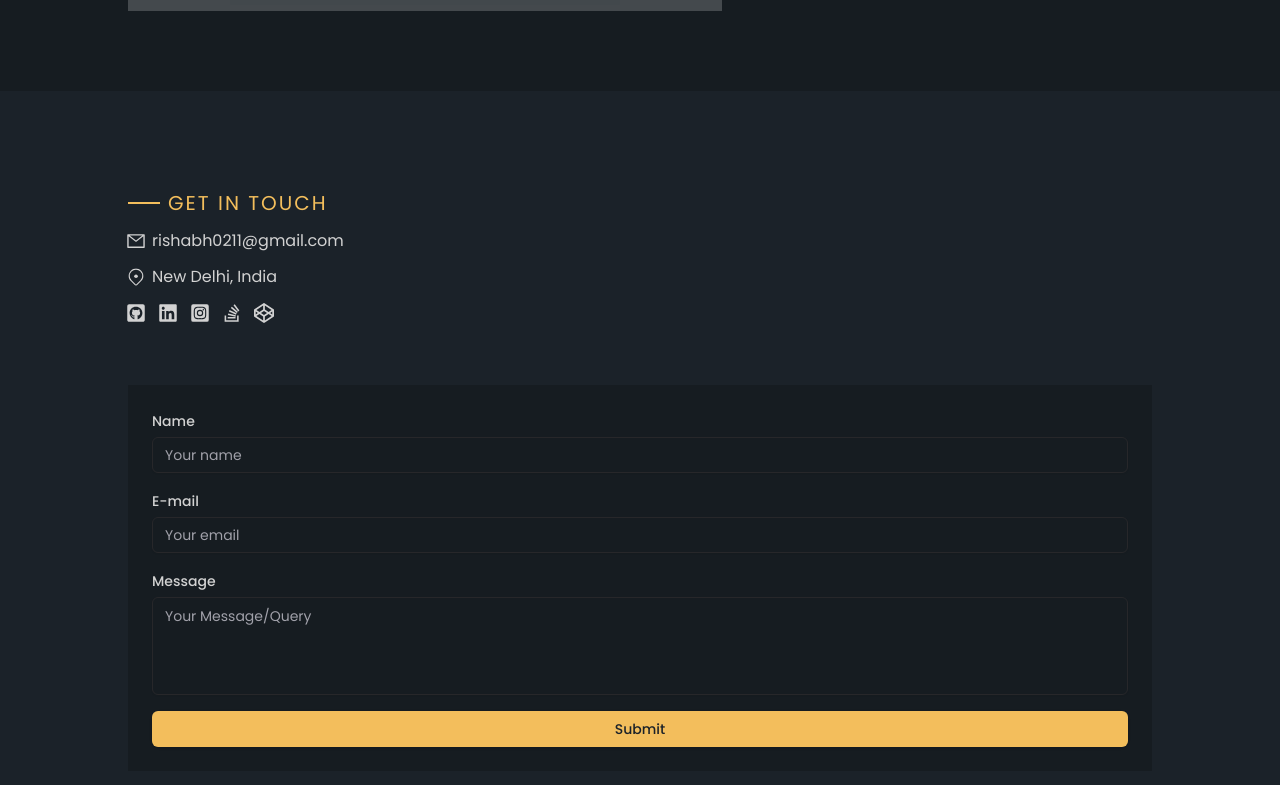
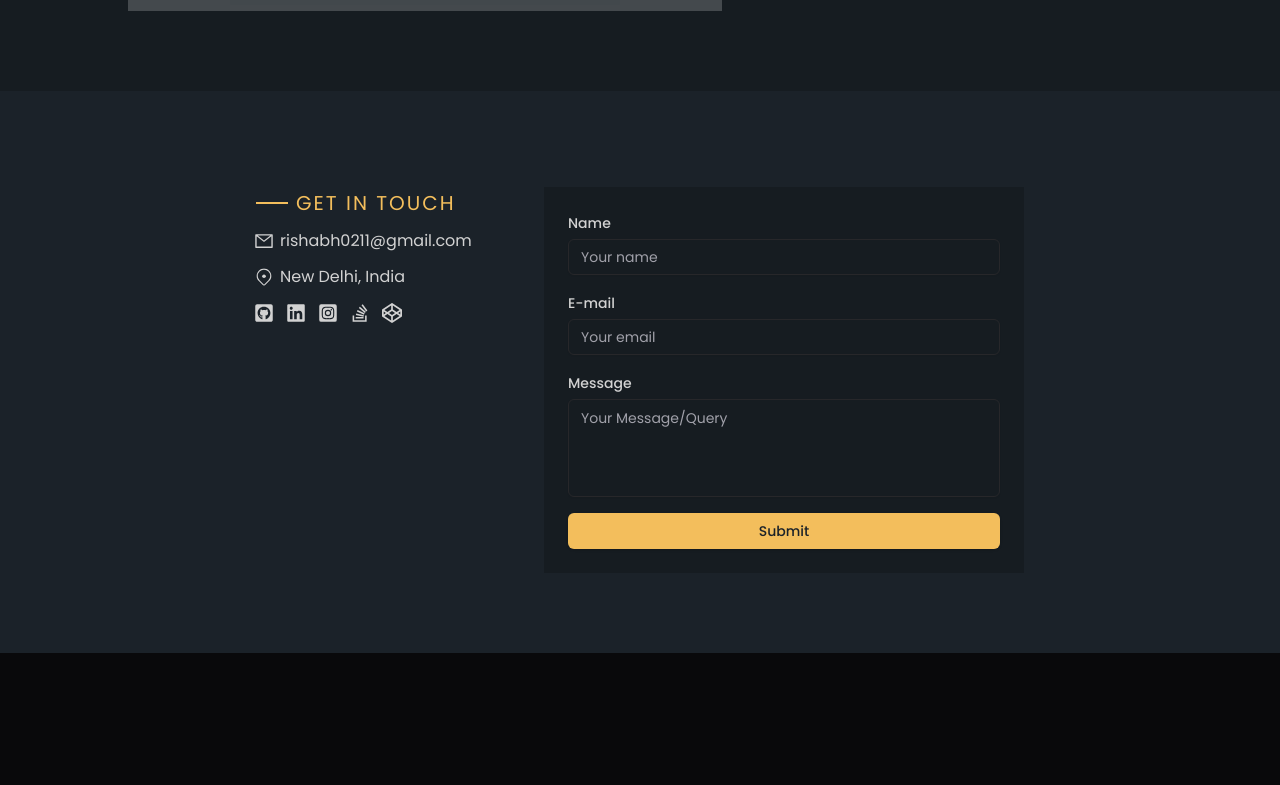
Before and after one commit to rishabh0211/portfolio-next, a Next.js app: page / in a window 1280 px wide. Shown: the part 2977-3762 px from the top of the page. After the commit the page ends 3630 px from the top, so only its background shows below. Built offline with nearby package versions, Linux system fonts and the light colour scheme.

Commit message:
contact section responsive

```diff
--- a/src/components/sections/Contact.tsx
+++ b/src/components/sections/Contact.tsx
@@ -46,7 +46,8 @@ const data = [
 
 const Contact = () => {
 	return (
-		<Section id='contact' dark={false}>
+		<Section id='contact' innerClass='md:max-w-3xl md:flex md:gap-8' dark={false}>
+			<div className='md:w-1/3 md:flex-shrink-0'>
 				<Heading heading='get in touch' className='text-xl' />
 				<div className='flex gap-2 mt-3 items-center'>
 					<AiOutlineMail className='scale-125' />
@@ -63,7 +64,8 @@ const Contact = () => {
 						</Link>
 					))}
 				</div>
-			<form className='mt-16 p-6 bg-background_dark'>
+			</div>
+			<form className='mt-16 p-6 bg-background_dark md:flex-grow md:mt-0'>
 				<div>
 					<Label htmlFor='name'>Name</Label>
 					<Input id='name' placeholder='Your name' className='mt-1' />
```
Lines whose indentation alone changed are shown as unchanged.
